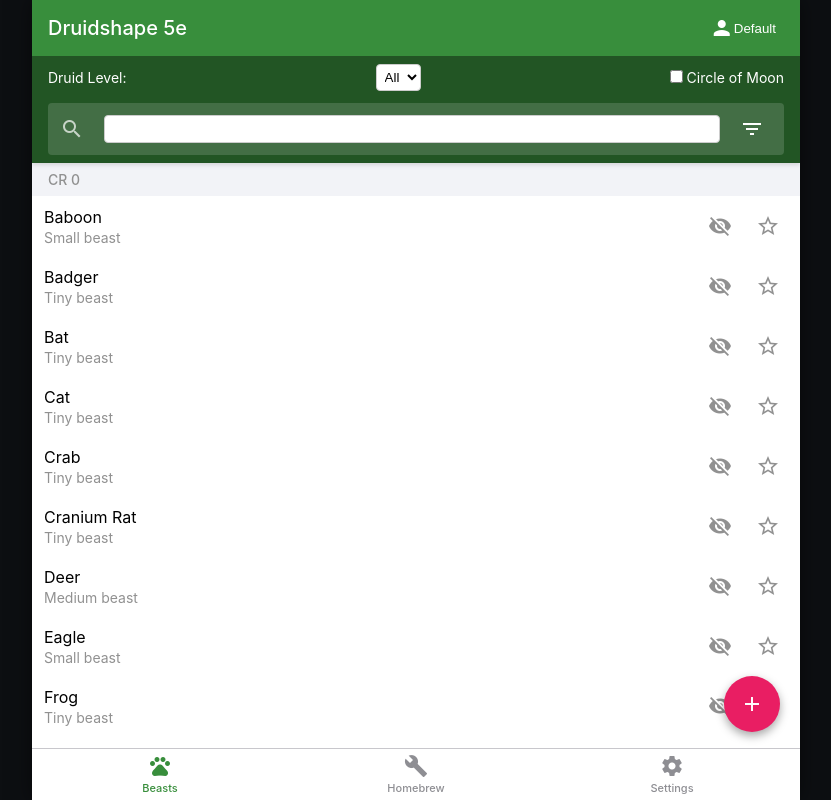
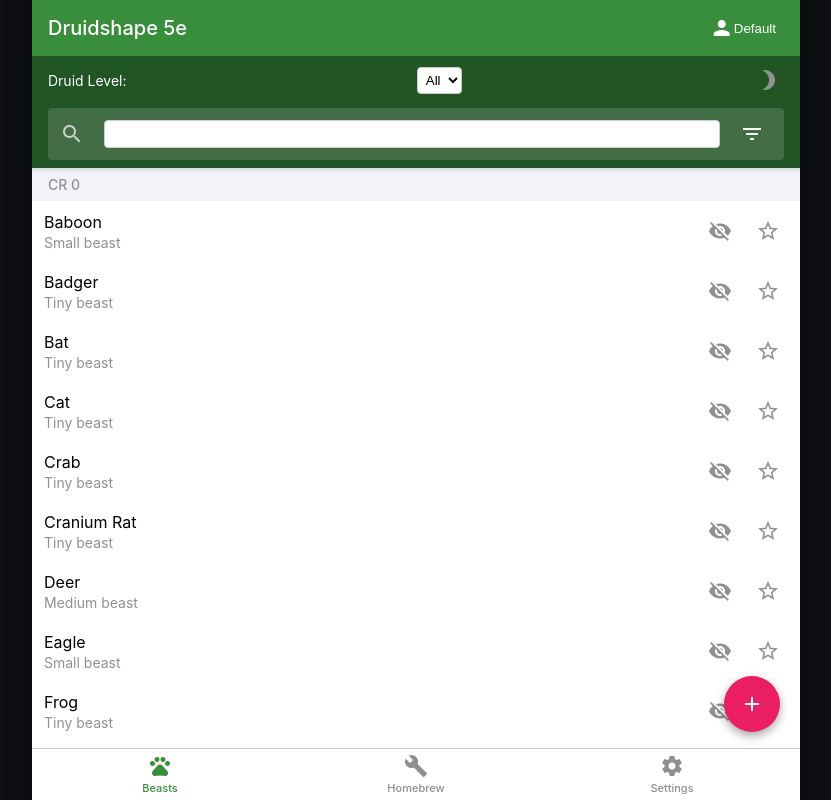
Before and after one commit to Baldrico/Druidshape, a plain HTML site: page index.html in a window 1280 px wide. Shown: the whole page, without its empty margins (224-1055 px from the left). Drawn offline with Linux system fonts and the light colour scheme.

Commit message:
Convert Circle of Moon text to a toggleable moon icon

```diff
--- a/index.html
+++ b/index.html
@@ -33,9 +33,9 @@
                         <!-- Options 2-20 generated in JS -->
                     </select>
 
-                    <label class="toggle-label" for="moon-toggle">
-                        <input type="checkbox" id="moon-toggle">
-                        <span>Circle of Moon</span>
+                    <label class="moon-icon-toggle" for="moon-toggle" title="Circle of the Moon">
+                        <input type="checkbox" id="moon-toggle" style="display: none;">
+                        <span class="material-icons">brightness_3</span>
                     </label>
                 </div>
 
--- a/style.css
+++ b/style.css
@@ -1538,3 +1538,24 @@ main#content-area {
   color: var(--text-color-secondary);
   font-size: 24px;
 }
+
+/* Moon Toggle Icon */
+.moon-icon-toggle {
+  cursor: pointer;
+  display: inline-flex;
+  align-items: center;
+  justify-content: center;
+  color: var(--text-color-secondary);
+  padding: 4px;
+  border-radius: 50%;
+  transition: color 0.2s, background-color 0.2s;
+}
+
+.moon-icon-toggle:active {
+  background-color: rgba(255,255,255,0.1);
+}
+
+.moon-icon-toggle input:checked + .material-icons {
+  color: var(--header-color-light);
+  text-shadow: 0 0 8px rgba(255, 255, 255, 0.3);
+}
```
